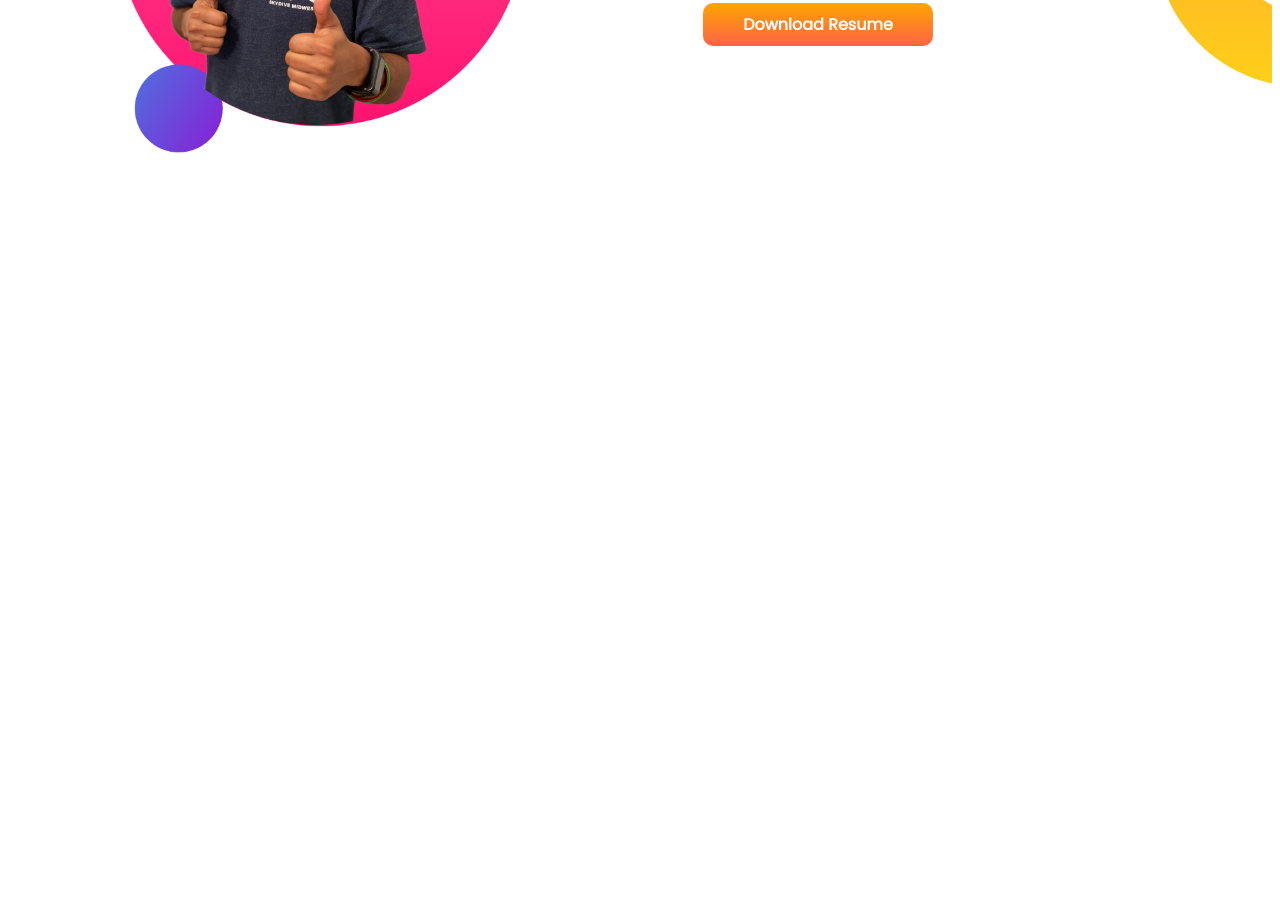
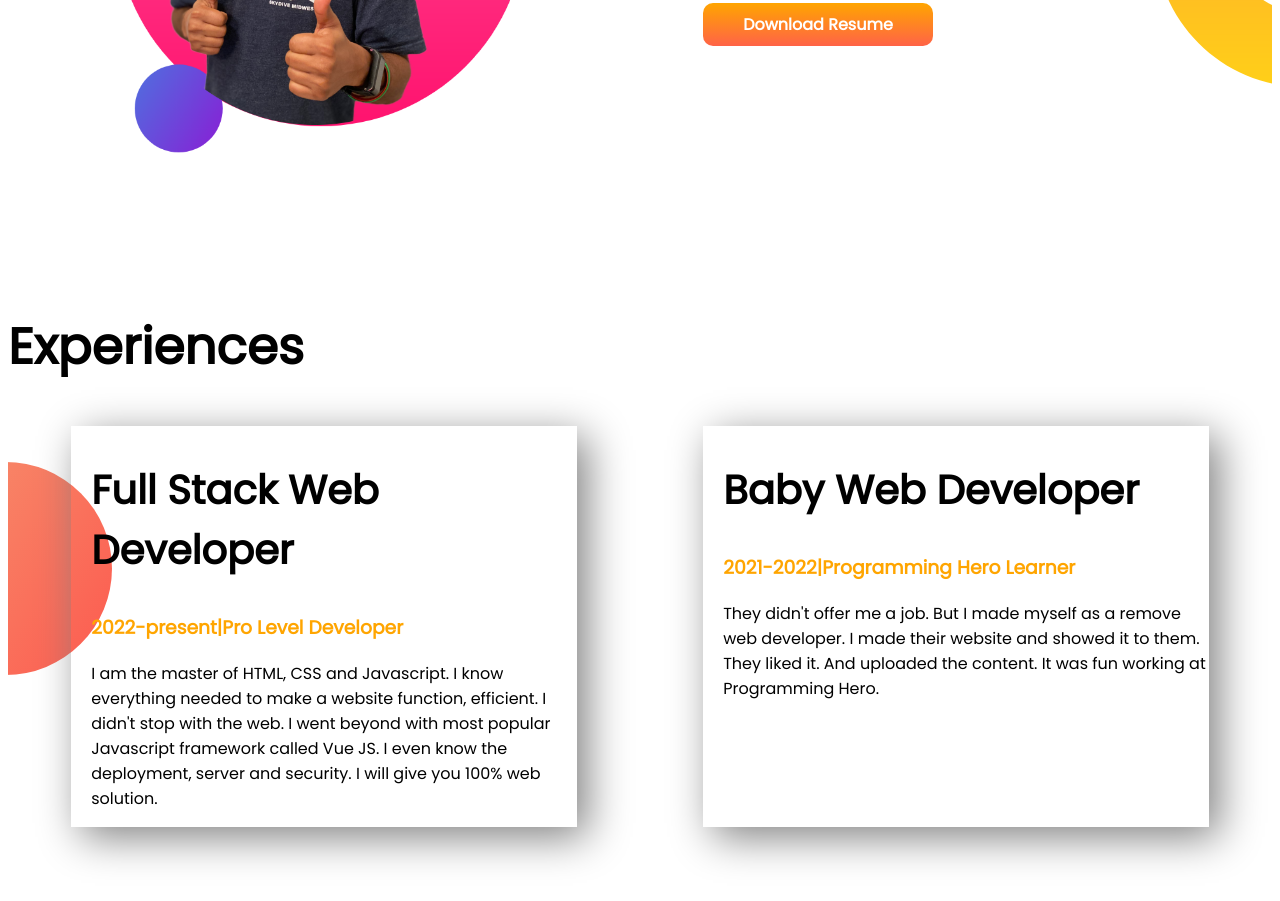
Before and after one commit to Hafsa-Begum/developer-portfolio, a plain HTML site: page index.html in a window 1280 px wide. Shown: the part 901-1802 px from the top of the page. Before the commit the page ends 1211 px from the top, so only its background shows below. Drawn offline with Linux system fonts and the light colour scheme.

Commit message:
experience-added

```diff
--- a/index.html
+++ b/index.html
@@ -13,7 +13,7 @@
 </head>
 
 <body>
-    <section class="top-banner">
+    <section class="top-banner flexible-container">
         <div class="half-width">
             <h1>Welcome to</h1>
             <h1><span class="orange-color">Hafsa Begum</span> World!</h1>
@@ -26,7 +26,7 @@
         <div class="half-width">
             <img src="jhankar.png" alt="">
     </section>
-    <section class="dream-big">
+    <section class="dream-big flexible-container">
         <div class="half-width">
             <img src="images/jhankar2.png" alt="">
         </div>
@@ -39,7 +39,27 @@
                 Resume</a>
         </div>
     </section>
-    </div>
+    <section class="experience-area">
+        <h1>Experiences</h1>
+        <div class="flexible-container">
+            <div class="experience-item">
+                <h2>Full Stack Web Developer</h2>
+                <h3 class="orange-color">2022-present|Pro Level Developer</h3>
+                <p>I am the master of HTML, CSS and Javascript. I know everything needed to make a website function,
+                    efficient. I didn't stop with the web. I went beyond with most popular Javascript framework called
+                    Vue
+                    JS. I even know the deployment, server and security. I will give you 100% web solution.</p>
+            </div>
+            <div class="experience-item">
+                <h2>Baby Web Developer</h2>
+                <h3 class="orange-color">2021-2022|Programming Hero Learner</h3>
+                <p>They didn't offer me a job. But I made myself as a remove web developer. I made their website and
+                    showed
+                    it to them. They liked it. And uploaded the content. It was fun working at Programming Hero.</p>
+            </div>
+        </div>
+
+    </section>
 </body>
 
 </html>
--- a/style.css
+++ b/style.css
@@ -4,10 +4,13 @@ body{
 h1{
 font-size: 50px;
 }
+h2{
+    font-size: 40px;
+}
 .orange-color{
     color: orange;
 }
-section{
+.flexible-container{
     display: flex;
     margin-bottom: 150px;
 }
@@ -35,3 +38,15 @@ section{
     background-repeat: no-repeat;
     background-position: right;
 }
+.experience-area{
+    background-image: url(images/exp-bg.png);
+    background-repeat: no-repeat;
+    background-position: left;
+}
+.experience-item{
+    width: 40%;
+    margin-left: 5%;
+    margin-right: 5%;
+    padding-left: 20px;
+    box-shadow: 10px 10px 40px gray ;
+}
```
